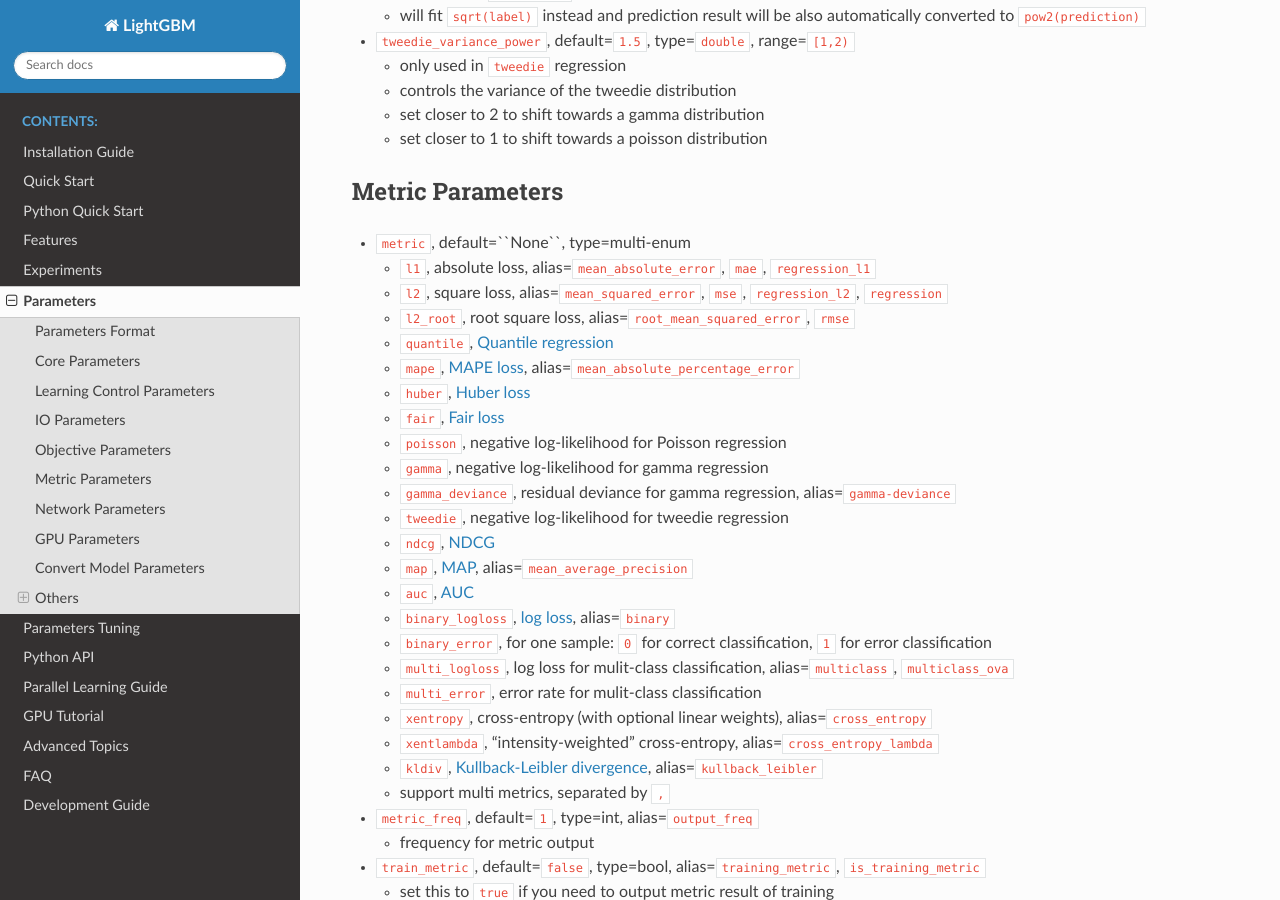
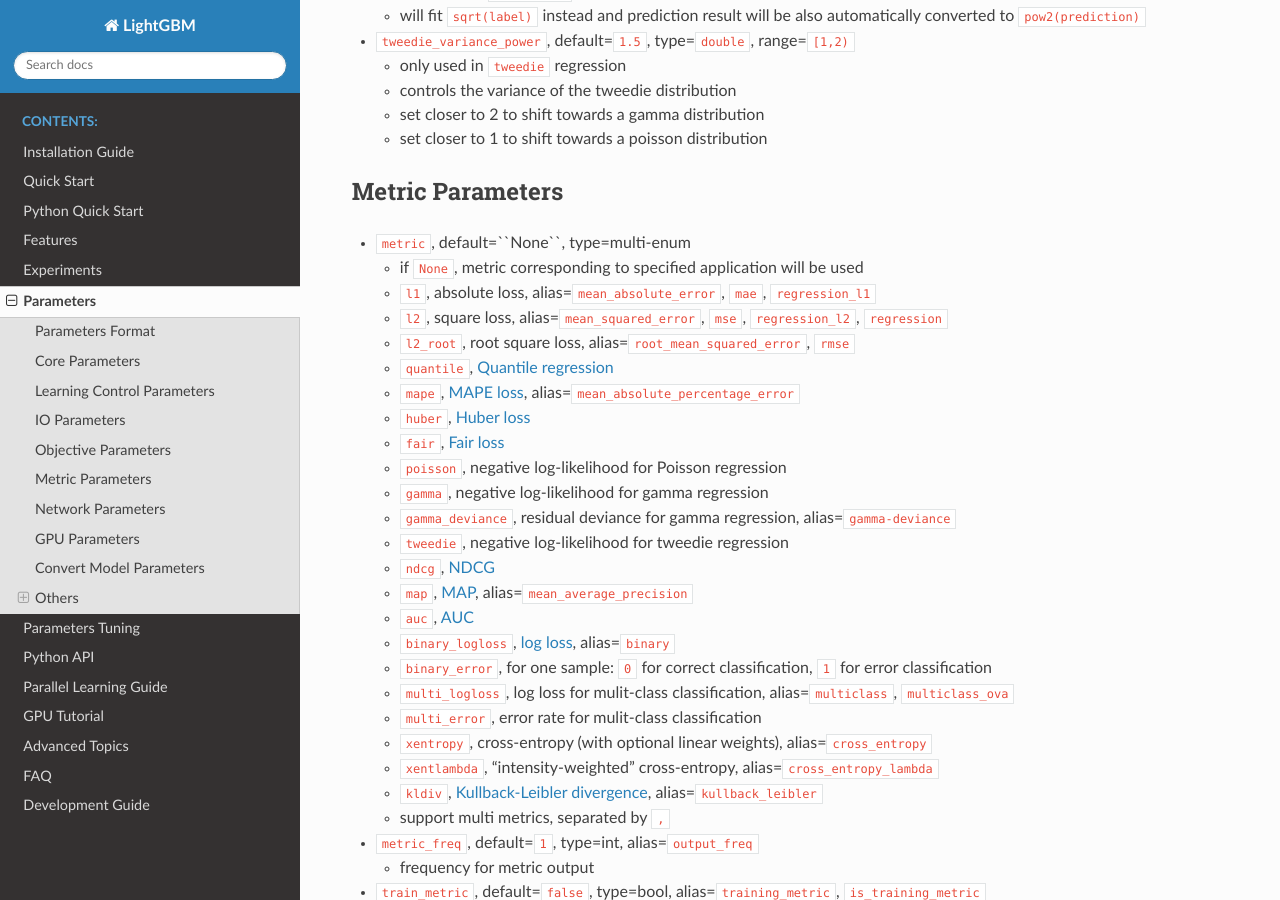
Before and after one commit to microsoft/LightGBM, a Sphinx documentation site: the page built from docs/Parameters.rst, in a window 1280 px wide and 900 px high, scrolled down 7790 px. Built offline with Sphinx 7.4.7 and the Read the Docs theme 2.0.0, drawn with Linux system fonts in a browser that asks for light colours.

Commit message:
added description for default value of metric param

```diff
--- a/docs/Parameters.rst
+++ b/docs/Parameters.rst
@@ -576,6 +576,8 @@ Metric Parameters
 
 -  ``metric``, default=``None``, type=multi-enum
 
+   -  if ``None``, metric corresponding to specified application will be used
+
    -  ``l1``, absolute loss, alias=\ ``mean_absolute_error``, ``mae``, ``regression_l1``
 
    -  ``l2``, square loss, alias=\ ``mean_squared_error``, ``mse``, ``regression_l2``, ``regression``
```
